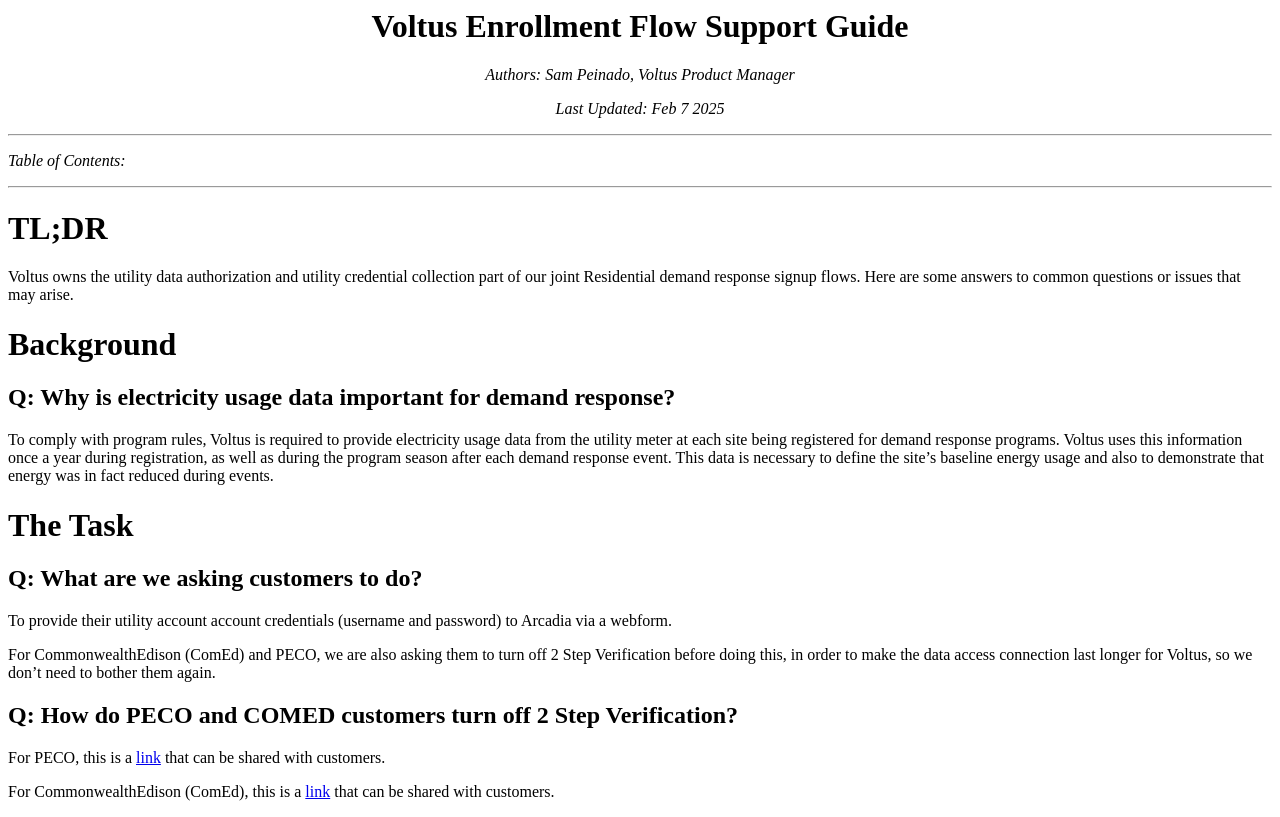
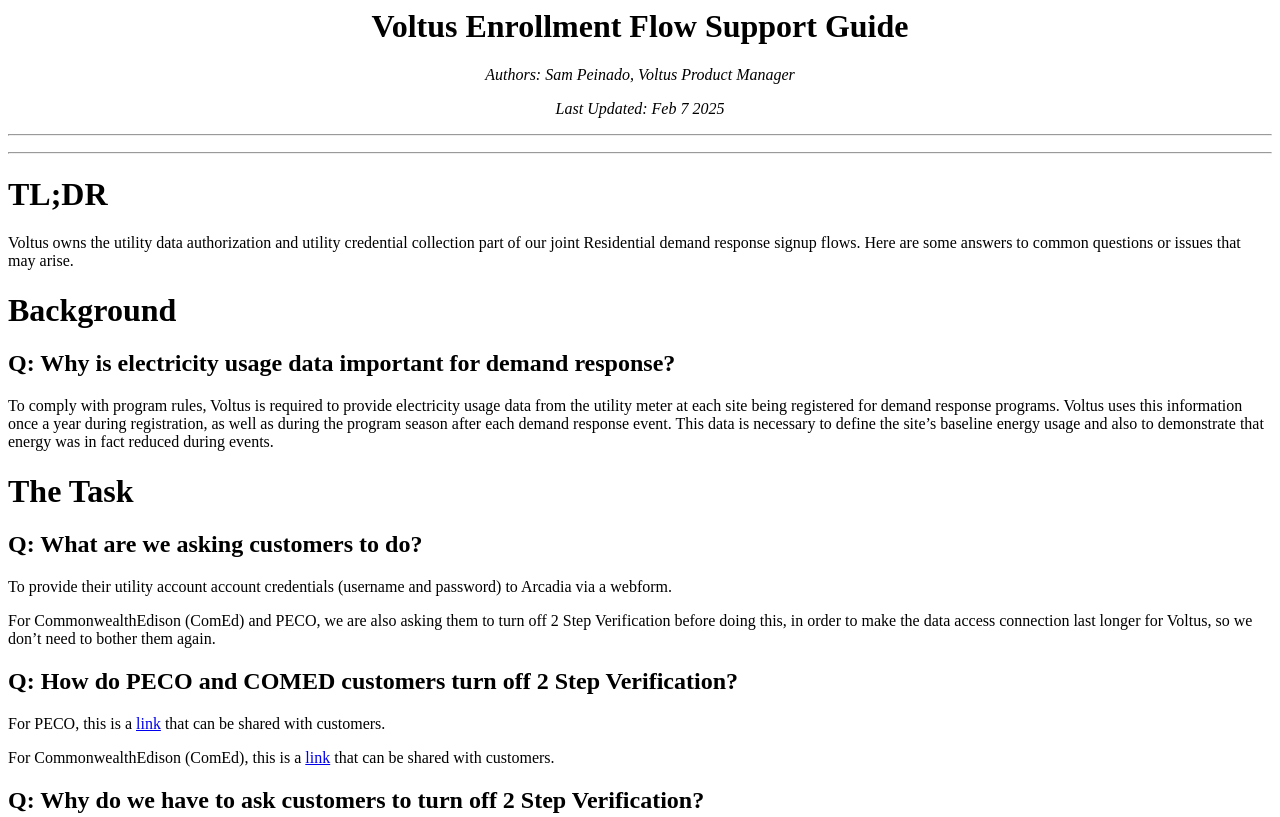
Before and after one commit to sampeinado/enrollment-support-guide, a plain HTML site: page index.html in a window 1280 px wide. Shown: the top 817 px of the page. Drawn offline with Linux system fonts and the light colour scheme.

Commit message:
Update index.html

```diff
--- a/index.html
+++ b/index.html
@@ -11,7 +11,6 @@
 </p>
 <hr>
 <p>
-<em>Table of Contents:</em>
 </p>
 <hr>
 <h1 id="tl-dr">TL;DR</h1>
```
